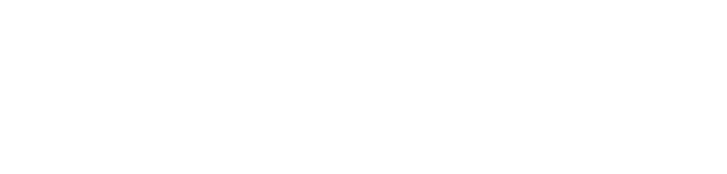
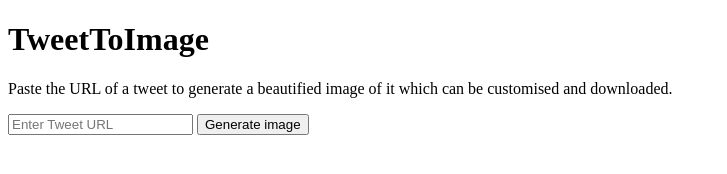
Before and after one commit to LuayB/TweetToImage, a plain HTML site: page index.html in a window 1280 px wide. Shown: the whole page, without its empty margins (0-727 px from the left). Drawn offline with Linux system fonts and the light colour scheme.

Commit message:
Add textbox and button

```diff
--- a/index.html
+++ b/index.html
@@ -7,6 +7,12 @@
     <title>TweetToImage</title>
 </head>
 <body>
+    <h1>TweetToImage</h1>
+    <p>Paste the URL of a tweet to generate a beautified image of it which can be customised and downloaded.</p>
+
+    <input type="text" id="tweet-url" placeholder="Enter Tweet URL">
+    <button id="generate-button">Generate image</button>
+
     <script src="index.js"></script>
 </body>
 </html>
```
